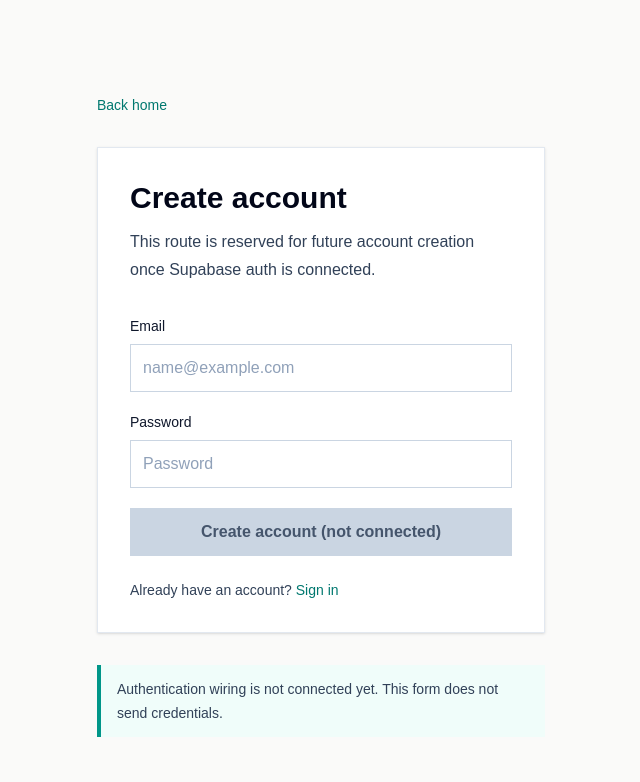
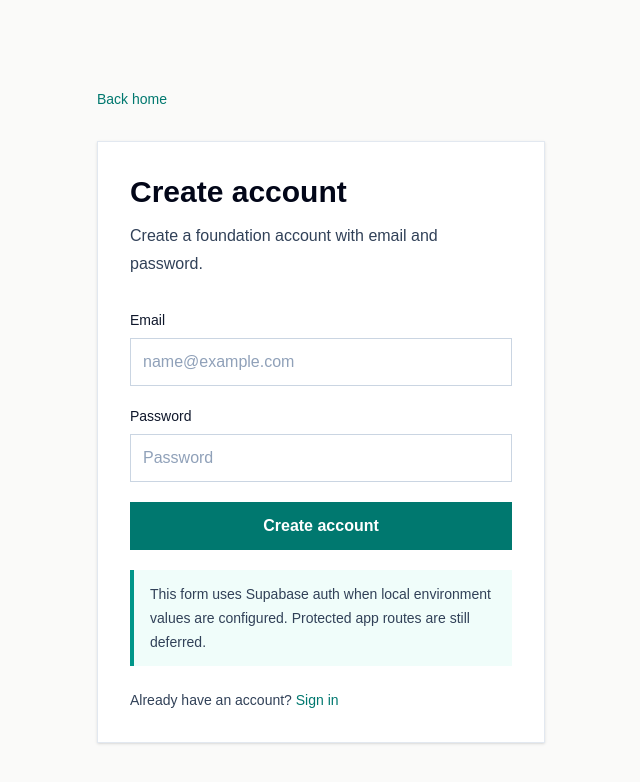
Before and after one commit to Papi299/nutrition-tracker-app, a Next.js app: page /en/auth/sign-up in a window 1280 px wide. Shown: the top 782 px of the page, without its empty margins (319-959 px from the left). Built offline with nearby package versions, Linux system fonts and the light colour scheme.

Commit message:
Add functional Supabase auth session integration

```diff
--- /dev/null
+++ b/app/[locale]/auth/action-state.ts
@@ -0,0 +1,17 @@
+export type AuthActionCode =
+  | "authFailed"
+  | "checkEmail"
+  | "invalidEmail"
+  | "missingConfig"
+  | "passwordRequired"
+  | "passwordTooShort";
+
+export type AuthActionState = {
+  code: AuthActionCode | null;
+  status: "idle" | "error" | "success";
+};
+
+export const initialAuthActionState: AuthActionState = {
+  code: null,
+  status: "idle",
+};
--- /dev/null
+++ b/app/[locale]/auth/actions.ts
@@ -0,0 +1,131 @@
+"use server";
+
+import { redirect } from "next/navigation";
+import {
+  defaultLocale,
+  locales,
+  type Locale,
+} from "@/lib/i18n/routing";
+import { createServerClient } from "@/lib/supabase";
+import { isSupabasePublicEnvConfigured } from "@/lib/supabase/env";
+import type { AuthActionState } from "./action-state";
+
+const minimumPasswordLength = 6;
+
+function resolveLocale(locale: string): Locale {
+  return (locales as readonly string[]).includes(locale)
+    ? (locale as Locale)
+    : defaultLocale;
+}
+
+function readCredentials(formData: FormData) {
+  return {
+    email: String(formData.get("email") ?? "").trim(),
+    password: String(formData.get("password") ?? ""),
+  };
+}
+
+function validateCredentials(formData: FormData): AuthActionState | null {
+  const { email, password } = readCredentials(formData);
+
+  if (!email || !email.includes("@")) {
+    return { code: "invalidEmail", status: "error" };
+  }
+
+  if (!password) {
+    return { code: "passwordRequired", status: "error" };
+  }
+
+  if (password.length < minimumPasswordLength) {
+    return { code: "passwordTooShort", status: "error" };
+  }
+
+  return null;
+}
+
+function getMissingConfigState(): AuthActionState | null {
+  if (isSupabasePublicEnvConfigured()) {
+    return null;
+  }
+
+  return { code: "missingConfig", status: "error" };
+}
+
+export async function signInAction(
+  localeInput: string,
+  _previousState: AuthActionState,
+  formData: FormData,
+): Promise<AuthActionState> {
+  const locale = resolveLocale(localeInput);
+  const validationError = validateCredentials(formData);
+
+  if (validationError) {
+    return validationError;
+  }
+
+  const missingConfig = getMissingConfigState();
+
+  if (missingConfig) {
+    return missingConfig;
+  }
+
+  const { email, password } = readCredentials(formData);
+  const supabase = await createServerClient();
+  const { error } = await supabase.auth.signInWithPassword({
+    email,
+    password,
+  });
+
+  if (error) {
+    return { code: "authFailed", status: "error" };
+  }
+
+  redirect(`/${locale}`);
+}
+
+export async function signUpAction(
+  localeInput: string,
+  _previousState: AuthActionState,
+  formData: FormData,
+): Promise<AuthActionState> {
+  const locale = resolveLocale(localeInput);
+  const validationError = validateCredentials(formData);
+
+  if (validationError) {
+    return validationError;
+  }
+
+  const missingConfig = getMissingConfigState();
+
+  if (missingConfig) {
+    return missingConfig;
+  }
+
+  const { email, password } = readCredentials(formData);
+  const supabase = await createServerClient();
+  const { data, error } = await supabase.auth.signUp({
+    email,
+    password,
+  });
+
+  if (error) {
+    return { code: "authFailed", status: "error" };
+  }
+
+  if (data.session) {
+    redirect(`/${locale}`);
+  }
+
+  return { code: "checkEmail", status: "success" };
+}
+
+export async function signOutAction(localeInput: string) {
+  const locale = resolveLocale(localeInput);
+
+  if (isSupabasePublicEnvConfigured()) {
+    const supabase = await createServerClient();
+    await supabase.auth.signOut();
+  }
+
+  redirect(`/${locale}`);
+}
--- a/app/[locale]/auth/sign-in/page.tsx
+++ b/app/[locale]/auth/sign-in/page.tsx
@@ -1,5 +1,6 @@
 import { useTranslations } from "next-intl";
 import { setRequestLocale } from "next-intl/server";
+import { signInAction } from "@/app/[locale]/auth/actions";
 import { AuthCard } from "@/components/auth/auth-card";
 import { routing, type Locale } from "@/lib/i18n/routing";
 
@@ -21,20 +22,33 @@ export default async function SignInPage({ params }: SignInPageProps) {
 
 function LocalizedSignIn({ locale }: { locale: Locale }) {
   const t = useTranslations("Auth");
+  const action = signInAction.bind(null, locale);
 
   return (
     <AuthCard
+      action={action}
       alternateHref={`/${locale}/auth/sign-up`}
       alternateLabel={t("signIn.createAccountLink")}
       alternateText={t("signIn.createAccountText")}
       description={t("signIn.description")}
       emailLabel={t("signIn.emailLabel")}
       emailPlaceholder={t("common.emailPlaceholder")}
+      errorMessages={{
+        authFailed: t("errors.authFailed"),
+        invalidEmail: t("errors.invalidEmail"),
+        missingConfig: t("errors.missingConfig"),
+        passwordRequired: t("errors.passwordRequired"),
+        passwordTooShort: t("errors.passwordTooShort"),
+      }}
       homeHref={`/${locale}`}
       homeLabel={t("common.homeLink")}
       passwordLabel={t("signIn.passwordLabel")}
       passwordPlaceholder={t("common.passwordPlaceholder")}
-      statusNote={t("status.notConnectedYet")}
+      pendingLabel={t("signIn.pending")}
+      statusIdle={t("status.ready")}
+      successMessages={{
+        checkEmail: t("status.checkEmail"),
+      }}
       submitLabel={t("signIn.submit")}
       title={t("signIn.title")}
     />
--- a/app/[locale]/auth/sign-up/page.tsx
+++ b/app/[locale]/auth/sign-up/page.tsx
@@ -1,5 +1,6 @@
 import { useTranslations } from "next-intl";
 import { setRequestLocale } from "next-intl/server";
+import { signUpAction } from "@/app/[locale]/auth/actions";
 import { AuthCard } from "@/components/auth/auth-card";
 import { routing, type Locale } from "@/lib/i18n/routing";
 
@@ -21,20 +22,34 @@ export default async function SignUpPage({ params }: SignUpPageProps) {
 
 function LocalizedSignUp({ locale }: { locale: Locale }) {
   const t = useTranslations("Auth");
+  const action = signUpAction.bind(null, locale);
 
   return (
     <AuthCard
+      action={action}
       alternateHref={`/${locale}/auth/sign-in`}
       alternateLabel={t("signUp.haveAccountLink")}
       alternateText={t("signUp.haveAccountText")}
+      autoComplete="new-password"
       description={t("signUp.description")}
       emailLabel={t("signUp.emailLabel")}
       emailPlaceholder={t("common.emailPlaceholder")}
+      errorMessages={{
+        authFailed: t("errors.authFailed"),
+        invalidEmail: t("errors.invalidEmail"),
+        missingConfig: t("errors.missingConfig"),
+        passwordRequired: t("errors.passwordRequired"),
+        passwordTooShort: t("errors.passwordTooShort"),
+      }}
       homeHref={`/${locale}`}
       homeLabel={t("common.homeLink")}
       passwordLabel={t("signUp.passwordLabel")}
       passwordPlaceholder={t("common.passwordPlaceholder")}
-      statusNote={t("status.notConnectedYet")}
+      pendingLabel={t("signUp.pending")}
+      statusIdle={t("status.ready")}
+      successMessages={{
+        checkEmail: t("status.checkEmail"),
+      }}
       submitLabel={t("signUp.submit")}
       title={t("signUp.title")}
     />
--- a/components/auth/auth-card.tsx
+++ b/components/auth/auth-card.tsx
@@ -1,33 +1,49 @@
 import Link from "next/link";
+import type {
+  AuthActionCode,
+  AuthActionState,
+} from "@/app/[locale]/auth/action-state";
 import { AuthFormShell } from "@/components/auth/auth-form-shell";
-import { AuthStatusNote } from "@/components/auth/auth-status-note";
 
 export function AuthCard({
+  action,
   alternateHref,
   alternateLabel,
   alternateText,
+  autoComplete,
   description,
   emailLabel,
   emailPlaceholder,
+  errorMessages,
   homeHref,
   homeLabel,
   passwordLabel,
   passwordPlaceholder,
-  statusNote,
+  pendingLabel,
+  statusIdle,
+  successMessages,
   submitLabel,
   title,
 }: {
+  action: (
+    state: AuthActionState,
+    formData: FormData,
+  ) => Promise<AuthActionState>;
   alternateHref: string;
   alternateLabel: string;
   alternateText: string;
+  autoComplete?: "current-password" | "new-password";
   description: string;
   emailLabel: string;
   emailPlaceholder: string;
+  errorMessages: Record<Exclude<AuthActionCode, "checkEmail">, string>;
   homeHref: string;
   homeLabel: string;
   passwordLabel: string;
   passwordPlaceholder: string;
-  statusNote: string;
+  pendingLabel: string;
+  statusIdle: string;
+  successMessages: Record<Extract<AuthActionCode, "checkEmail">, string>;
   submitLabel: string;
   title: string;
 }) {
@@ -51,10 +67,16 @@ export function AuthCard({
 
           <div className="mt-8">
             <AuthFormShell
+              action={action}
+              autoComplete={autoComplete}
               emailLabel={emailLabel}
               emailPlaceholder={emailPlaceholder}
+              errorMessages={errorMessages}
               passwordLabel={passwordLabel}
               passwordPlaceholder={passwordPlaceholder}
+              pendingLabel={pendingLabel}
+              statusIdle={statusIdle}
+              successMessages={successMessages}
               submitLabel={submitLabel}
             />
           </div>
@@ -69,8 +91,6 @@ export function AuthCard({
             </Link>
           </p>
         </div>
-
-        <AuthStatusNote>{statusNote}</AuthStatusNote>
       </section>
     </main>
   );
--- a/components/auth/auth-form-shell.tsx
+++ b/components/auth/auth-form-shell.tsx
@@ -1,23 +1,66 @@
+"use client";
+
+import { useActionState } from "react";
+import type {
+  AuthActionCode,
+  AuthActionState,
+} from "@/app/[locale]/auth/action-state";
+import { initialAuthActionState } from "@/app/[locale]/auth/action-state";
+import { AuthStatusNote } from "@/components/auth/auth-status-note";
+
 export function AuthFormShell({
+  action,
   emailLabel,
   emailPlaceholder,
+  errorMessages,
   passwordLabel,
   passwordPlaceholder,
+  pendingLabel,
+  statusIdle,
+  successMessages,
   submitLabel,
+  autoComplete = "current-password",
 }: {
+  action: (
+    state: AuthActionState,
+    formData: FormData,
+  ) => Promise<AuthActionState>;
   emailLabel: string;
   emailPlaceholder: string;
+  errorMessages: Record<Exclude<AuthActionCode, "checkEmail">, string>;
   passwordLabel: string;
   passwordPlaceholder: string;
+  pendingLabel: string;
+  statusIdle: string;
+  successMessages: Record<Extract<AuthActionCode, "checkEmail">, string>;
   submitLabel: string;
+  autoComplete?: "current-password" | "new-password";
 }) {
+  const [state, formAction, isPending] = useActionState(
+    action,
+    initialAuthActionState,
+  );
+  const statusTone =
+    state.status === "idle"
+      ? "info"
+      : state.status === "error"
+        ? "error"
+        : "success";
+  const statusMessage =
+    state.status === "error" && state.code
+      ? errorMessages[state.code as Exclude<AuthActionCode, "checkEmail">]
+      : state.status === "success" && state.code
+        ? successMessages[state.code as Extract<AuthActionCode, "checkEmail">]
+        : statusIdle;
+
   return (
-    <div className="grid gap-5" aria-label={submitLabel}>
+    <form action={formAction} className="grid gap-5" noValidate>
       <label className="grid gap-2 text-start text-sm font-medium text-slate-900">
         <span>{emailLabel}</span>
         <input
           autoComplete="email"
           className="min-h-12 border border-slate-300 bg-white px-3 text-base text-slate-950 outline-none transition-colors placeholder:text-slate-400 focus:border-teal-700"
+          name="email"
           placeholder={emailPlaceholder}
           type="email"
         />
@@ -26,21 +69,23 @@ export function AuthFormShell({
       <label className="grid gap-2 text-start text-sm font-medium text-slate-900">
         <span>{passwordLabel}</span>
         <input
-          autoComplete="current-password"
+          autoComplete={autoComplete}
           className="min-h-12 border border-slate-300 bg-white px-3 text-base text-slate-950 outline-none transition-colors placeholder:text-slate-400 focus:border-teal-700"
+          name="password"
           placeholder={passwordPlaceholder}
           type="password"
         />
       </label>
 
       <button
-        aria-disabled="true"
-        className="min-h-12 cursor-not-allowed bg-slate-300 px-4 text-base font-semibold text-slate-600"
-        disabled
-        type="button"
+        className="min-h-12 bg-teal-700 px-4 text-base font-semibold text-white transition-colors hover:bg-teal-800 disabled:cursor-wait disabled:bg-slate-300 disabled:text-slate-600"
+        disabled={isPending}
+        type="submit"
       >
-        {submitLabel}
+        {isPending ? pendingLabel : submitLabel}
       </button>
-    </div>
+
+      <AuthStatusNote tone={statusTone}>{statusMessage}</AuthStatusNote>
+    </form>
   );
 }
--- a/components/auth/auth-status-note.tsx
+++ b/components/auth/auth-status-note.tsx
@@ -1,6 +1,20 @@
-export function AuthStatusNote({ children }: { children: React.ReactNode }) {
+export function AuthStatusNote({
+  children,
+  tone = "info",
+}: {
+  children: React.ReactNode;
+  tone?: "error" | "info" | "success";
+}) {
+  const toneClassName = {
+    error: "border-red-600 bg-red-50 text-red-900",
+    info: "border-teal-600 bg-teal-50 text-slate-700",
+    success: "border-teal-600 bg-teal-50 text-teal-900",
+  }[tone];
+
   return (
-    <div className="border-s-4 border-teal-600 bg-teal-50 px-4 py-3 text-start text-sm leading-6 text-slate-700">
+    <div
+      className={`border-s-4 px-4 py-3 text-start text-sm leading-6 ${toneClassName}`}
+    >
       {children}
     </div>
   );
--- a/lib/supabase/env.ts
+++ b/lib/supabase/env.ts
@@ -19,3 +19,21 @@ export function getSupabasePublicEnv(): SupabasePublicEnv {
     publishableKey: readRequiredEnv("NEXT_PUBLIC_SUPABASE_PUBLISHABLE_KEY"),
   };
 }
+
+export function getOptionalSupabasePublicEnv(): SupabasePublicEnv | null {
+  const url = process.env.NEXT_PUBLIC_SUPABASE_URL;
+  const publishableKey = process.env.NEXT_PUBLIC_SUPABASE_PUBLISHABLE_KEY;
+
+  if (!url || !publishableKey) {
+    return null;
+  }
+
+  return {
+    url,
+    publishableKey,
+  };
+}
+
+export function isSupabasePublicEnvConfigured() {
+  return getOptionalSupabasePublicEnv() !== null;
+}
--- /dev/null
+++ b/lib/supabase/proxy.ts
@@ -0,0 +1,43 @@
+import { createServerClient } from "@supabase/ssr";
+import { type NextRequest, NextResponse } from "next/server";
+import { getOptionalSupabasePublicEnv } from "@/lib/supabase/env";
+
+export async function updateSession(
+  request: NextRequest,
+  response = NextResponse.next({ request }),
+) {
+  const supabaseEnv = getOptionalSupabasePublicEnv();
+
+  if (!supabaseEnv) {
+    return response;
+  }
+
+  const supabase = createServerClient(
+    supabaseEnv.url,
+    supabaseEnv.publishableKey,
+    {
+      cookies: {
+        getAll() {
+          return request.cookies.getAll();
+        },
+        setAll(cookiesToSet) {
+          cookiesToSet.forEach(({ name, value }) => {
+            request.cookies.set(name, value);
+          });
+
+          cookiesToSet.forEach(({ name, options, value }) => {
+            response.cookies.set(name, value, options);
+          });
+        },
+      },
+    },
+  );
+
+  try {
+    await supabase.auth.getClaims();
+  } catch {
+    return response;
+  }
+
+  return response;
+}
--- a/messages/en.json
+++ b/messages/en.json
@@ -38,24 +38,37 @@
     },
     "signIn": {
       "title": "Sign in",
-      "description": "This route is reserved for future account access once Supabase auth is connected.",
+      "description": "Use email and password access for this foundation account flow.",
       "emailLabel": "Email",
       "passwordLabel": "Password",
-      "submit": "Sign in (not connected)",
+      "submit": "Sign in",
+      "pending": "Signing in...",
       "createAccountText": "Need an account?",
       "createAccountLink": "Create one"
     },
     "signUp": {
       "title": "Create account",
-      "description": "This route is reserved for future account creation once Supabase auth is connected.",
+      "description": "Create a foundation account with email and password.",
       "emailLabel": "Email",
       "passwordLabel": "Password",
-      "submit": "Create account (not connected)",
+      "submit": "Create account",
+      "pending": "Creating account...",
       "haveAccountText": "Already have an account?",
       "haveAccountLink": "Sign in"
     },
+    "signOut": {
+      "submit": "Sign out"
+    },
     "status": {
-      "notConnectedYet": "Authentication wiring is not connected yet. This form does not send credentials."
+      "ready": "This form uses Supabase auth when local environment values are configured. Protected app routes are still deferred.",
+      "checkEmail": "Check your email to finish creating the account. The confirmation callback route is not implemented yet."
+    },
+    "errors": {
+      "authFailed": "We could not complete that auth request. Check the details and try again.",
+      "invalidEmail": "Enter a valid email address.",
+      "missingConfig": "Supabase environment values are missing on this machine.",
+      "passwordRequired": "Enter a password.",
+      "passwordTooShort": "Password must be at least 6 characters."
     }
   }
 }
--- a/messages/he.json
+++ b/messages/he.json
@@ -38,24 +38,37 @@
     },
     "signIn": {
       "title": "כניסה לחשבון",
-      "description": "הנתיב הזה שמור לכניסה עתידית לחשבון אחרי חיבור Supabase Auth.",
+      "description": "כניסה בסיסית עם אימייל וסיסמה לתשתית החשבון.",
       "emailLabel": "אימייל",
       "passwordLabel": "סיסמה",
-      "submit": "כניסה (עדיין לא מחוברת)",
+      "submit": "כניסה",
+      "pending": "מתבצעת כניסה...",
       "createAccountText": "צריך חשבון?",
       "createAccountLink": "יצירת חשבון"
     },
     "signUp": {
       "title": "יצירת חשבון",
-      "description": "הנתיב הזה שמור ליצירת חשבון בעתיד אחרי חיבור Supabase Auth.",
+      "description": "יצירת חשבון בסיסי עם אימייל וסיסמה.",
       "emailLabel": "אימייל",
       "passwordLabel": "סיסמה",
-      "submit": "יצירת חשבון (עדיין לא מחוברת)",
+      "submit": "יצירת חשבון",
+      "pending": "החשבון נוצר...",
       "haveAccountText": "כבר יש חשבון?",
       "haveAccountLink": "כניסה"
     },
+    "signOut": {
+      "submit": "יציאה"
+    },
     "status": {
-      "notConnectedYet": "חיבור האימות עדיין לא פעיל. הטופס הזה לא שולח פרטי התחברות."
+      "ready": "הטופס משתמש באימות של Supabase כאשר ערכי הסביבה המקומיים מוגדרים. נתיבי אפליקציה מוגנים עדיין נדחים.",
+      "checkEmail": "יש לבדוק את האימייל כדי להשלים את יצירת החשבון. נתיב אישור האימייל עדיין לא מיושם."
+    },
+    "errors": {
+      "authFailed": "לא הצלחנו להשלים את פעולת האימות. כדאי לבדוק את הפרטים ולנסות שוב.",
+      "invalidEmail": "יש להזין כתובת אימייל תקינה.",
+      "missingConfig": "ערכי סביבת Supabase חסרים במחשב הזה.",
+      "passwordRequired": "יש להזין סיסמה.",
+      "passwordTooShort": "הסיסמה חייבת להכיל לפחות 6 תווים."
     }
   }
 }
```
Also changed, not shown: proxy.ts (+5 -2 lines), 2 other files (tests, documents, lock files or other folders).
